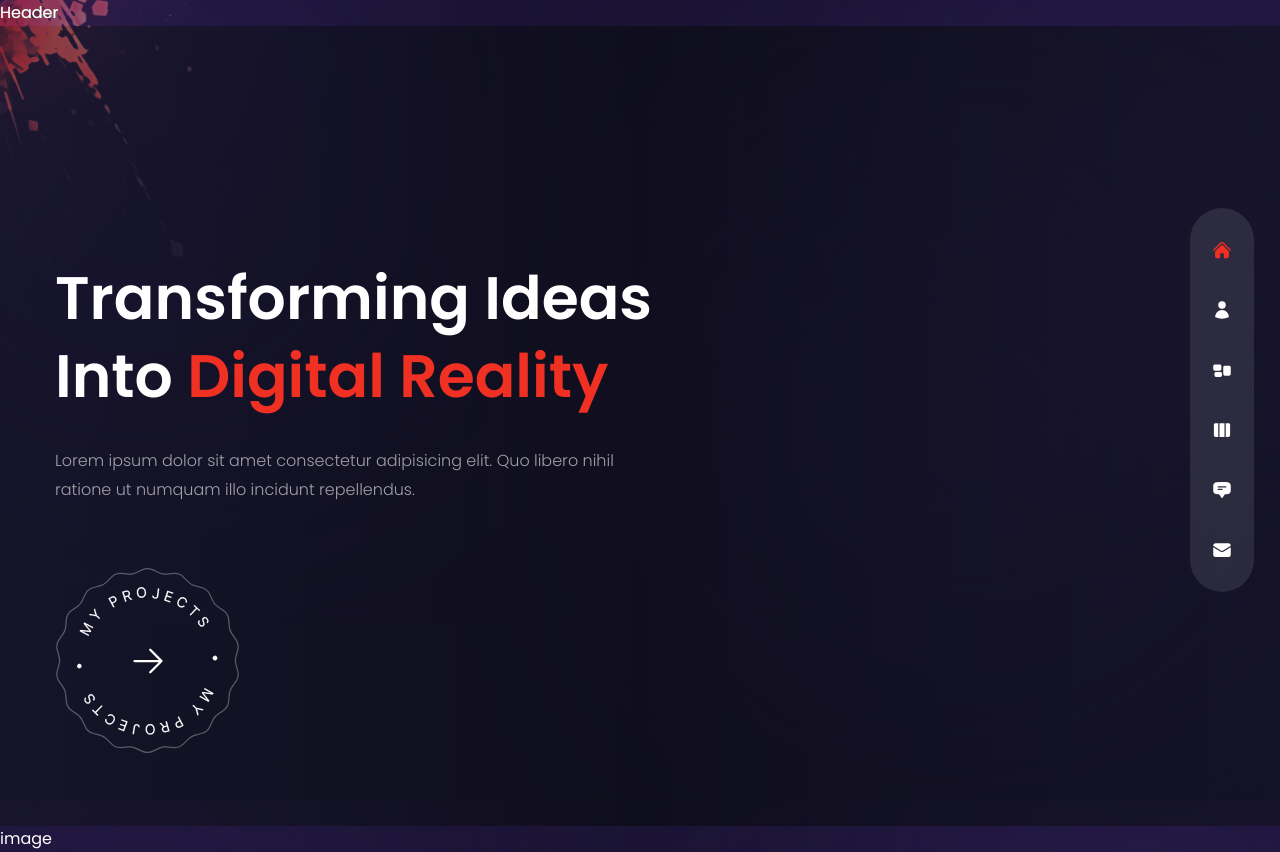
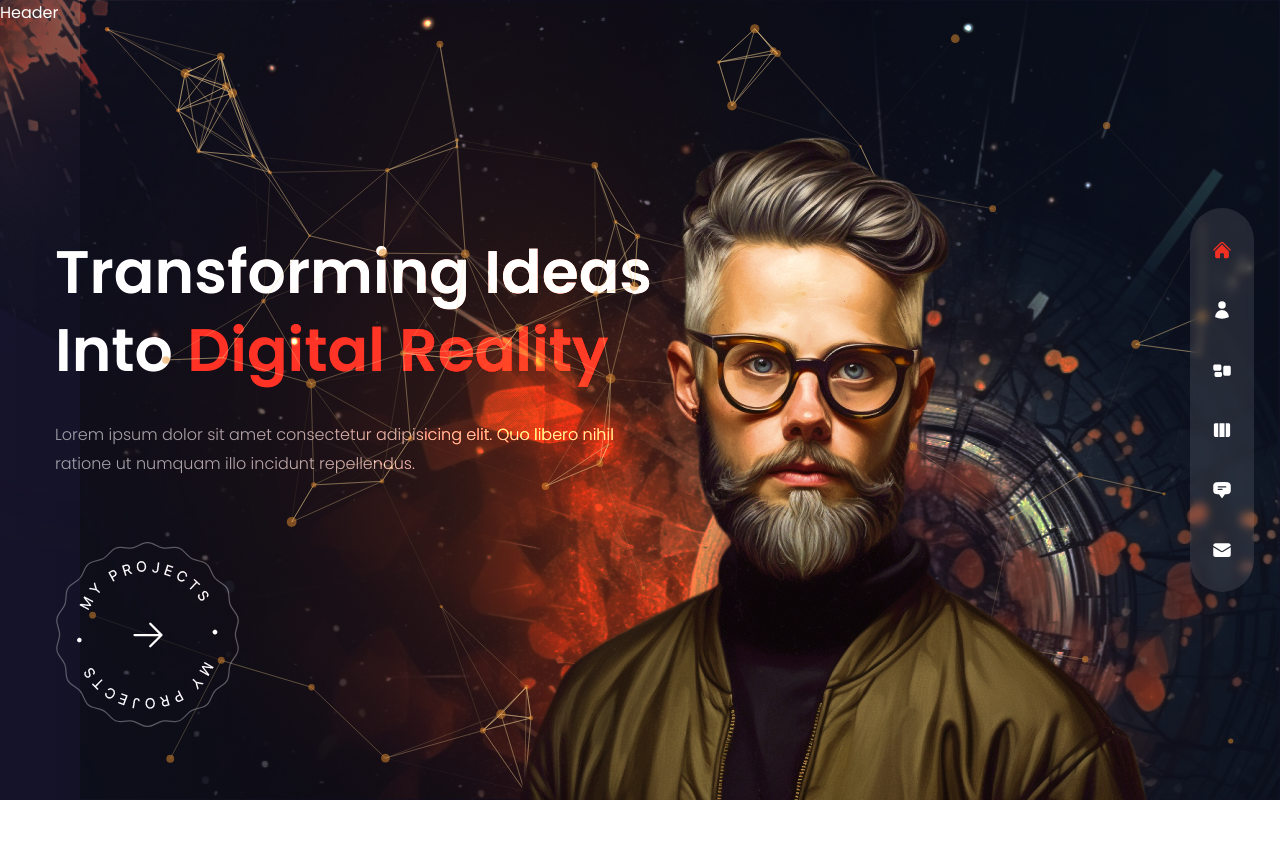
Before and after one commit to mafterr11/MadinyTattoo, a Next.js app: page / in a window 1280 px wide. After the commit the page ends 800 px from the top, so only its background shows below. Built offline with nearby package versions, Linux system fonts and the light colour scheme.

Commit message:
Animation Complete

```diff
--- a/app/components/Avatar.jsx
+++ b/app/components/Avatar.jsx
@@ -1,5 +1,10 @@
+import Image from "next/image";
+import avatar from "../../public/Avatar.png"
+
 const Avatar = () => {
-  return <div>Avatar</div>;
+  return <div className="hidden xl:flex xl:max-w-none">
+    <Image src={avatar} width={737} height={678}/>
+  </div>;
 };
 
 export default Avatar;
--- a/app/components/Header.jsx
+++ b/app/components/Header.jsx
@@ -1,5 +1,5 @@
 const Header = () => {
-  return <header>Header</header>;
+  return <header className="absolute z-30 h-full">Header</header>;
 };
 
 export default Header;
--- a/app/components/ParticlesContainer.jsx
+++ b/app/components/ParticlesContainer.jsx
@@ -1,5 +1,95 @@
+import { Particles } from "react-tsparticles";
+import { loadFull } from "tsparticles";
+import { useCallback } from "react";
+
 const ParticlesContainer = () => {
-  return <div>Particles Container</div>;
+  // init
+  const particlesInit = useCallback(async (engine) => {
+    await loadFull(engine);
+  }, []);
+
+  const particlesLoaded = useCallback(async () => {}, []);
+  return (
+    <Particles
+      className='w-full h-full absolute translate-z-0'
+      id='tsparticles'
+      init={particlesInit}
+      loaded={particlesLoaded}
+      options={{
+        fullScreen: { enable: false },
+        background: {
+          color: {
+            value: "",
+          },
+        },
+        fpsLimit: 120,
+        interactivity: {
+          events: {
+            onClick: {
+              enable: false,
+              mode: "push",
+            },
+            onHover: {
+              enable: true,
+              mode: "repulse",
+            },
+            resize: true,
+          },
+          modes: {
+            push: {
+              quantity: 90,
+            },
+            repulse: {
+              distance: 200,
+              duration: 0.4,
+            },
+          },
+        },
+        particles: {
+          color: {
+            value: "#e68e2e",
+          },
+          links: {
+            color: "#f5d393",
+            distance: 150,
+            enable: true,
+            opacity: 0.5,
+            width: 1,
+          },
+          collisions: {
+            enable: true,
+          },
+          move: {
+            directions: "none",
+            enable: true,
+            outModes: {
+              default: "bounce",
+            },
+            random: false,
+            speed: 1,
+            straight: false,
+          },
+          number: {
+            density: {
+              enable: true,
+              area: 800,
+            },
+            value: 80,
+          },
+          opacity: {
+            value: 0.5,
+          },
+          shape: {
+            type: "circle",
+          },
+          size: {
+            value: { min: 1, max: 5 },
+          },
+        },
+        detectRetina: true
+      }}
+    />
+  );
 };
 
 export default ParticlesContainer;
--- a/app/globals.css
+++ b/app/globals.css
@@ -21,7 +21,7 @@
 @layer base {
 
   body {
-    @apply overflow-hidden leading-relaxed bg-site text-white  bg-cover bg-no-repeat bg-fixed bg-center;
+    @apply overflow-hidden leading-relaxed text-white  bg-cover bg-no-repeat bg-fixed bg-center;
   }
   .page {
     @apply w-full h-screen overflow-hidden;
--- a/app/page.jsx
+++ b/app/page.jsx
@@ -37,7 +37,17 @@
         </div>
       </div>
       {/* image */}
-      <div>image</div>
+      <div className="w-[1200px] h-full absolute right-0 bottom-0">
+        {/* bg image */}
+        <div className="bg-none xl:bg-explosion xl:bg-cover xl:bg-right xl:bg-no-repeat w-full h-full absolute mix-blend-color-dodge translate-z-0">
+        </div>
+        {/* particles */}
+        <ParticleContainer />
+        {/* avatar */}
+        <motion.div variants={fadeIn('up', 0.5)} initial="hidden" animate="show" exit="hidden" transition={{duration: 1, ease: 'easeInOut'}} className="w-full h-full max-w-[737px] max-h-[678px] absolute -bottom-32 lg:bottom-0 lg:right-[8%]">
+          <Avatar />
+        </motion.div>
+        </div>
     </div>
     )
   };
```
